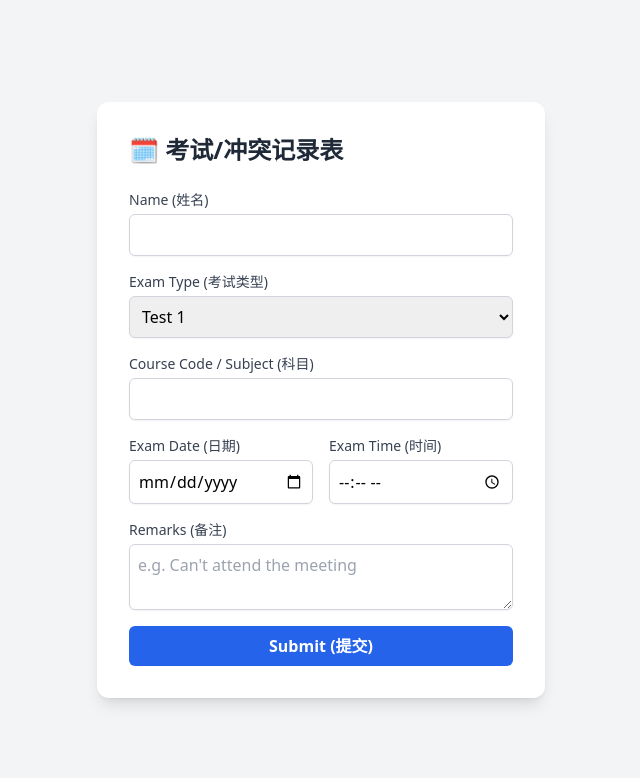
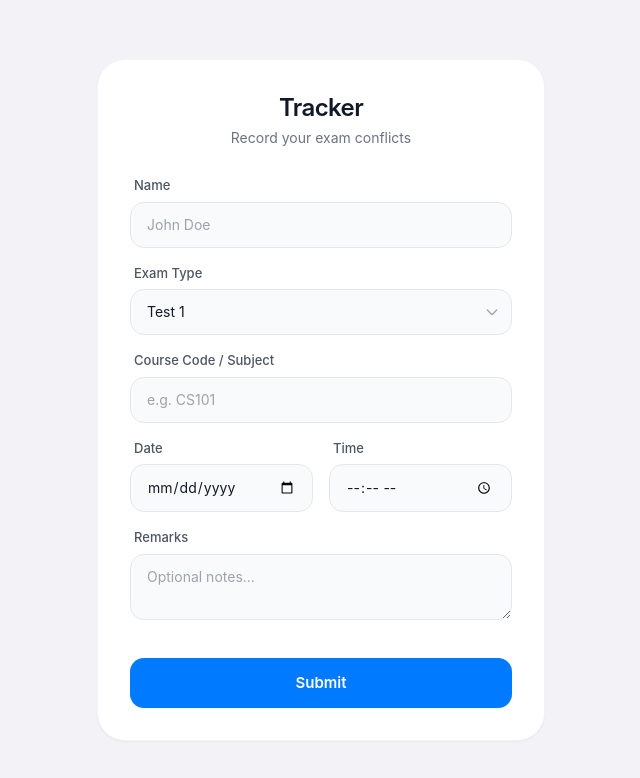
Before and after one commit to NEOZHENGAN/exam-tracker, a plain HTML site: page index.html in a window 1280 px wide. Shown: the whole page, without its empty margins (319-959 px from the left). Drawn offline with nearby package versions, Linux system fonts and the light colour scheme.

Commit message:
Update index.html

```diff
--- a/index.html
+++ b/index.html
@@ -1,67 +1,101 @@
 <!DOCTYPE html>
-<html lang="zh">
+<html lang="en">
 <head>
   <meta charset="UTF-8">
   <meta name="viewport" content="width=device-width, initial-scale=1.0">
-  <title>Meeting & Exam Conflict Tracker</title>
-  <!-- 引入 Tailwind CSS 快速排版 -->
+  <title>Conflict Tracker</title>
+  <!-- Load Tailwind CSS -->
   <script src="https://cdn.tailwindcss.com"></script>
+  <style>
+    /* iOS System Font & Smoothness */
+    body {
+      font-family: -apple-system, BlinkMacSystemFont, "SF Pro Text", "Segoe UI", Roboto, Helvetica, Arial, sans-serif;
+      background-color: #F2F2F7; /* iOS system background color */
+      -webkit-font-smoothing: antialiased;
+    }
+
+    /* Smooth transition for inputs */
+    input, select, textarea {
+      transition: all 0.2s ease;
+      outline: none;
+    }
+
+    /* iOS style focus ring */
+    input:focus, select:focus, textarea:focus {
+      border-color: #007AFF;
+      box-shadow: 0 0 0 3px rgba(0, 122, 255, 0.15);
+    }
+  </style>
 </head>
-<body class="bg-gray-100 min-h-screen flex items-center justify-center p-4">
+<body class="min-h-screen flex items-center justify-center p-4">
 
-  <div class="bg-white p-8 rounded-xl shadow-lg max-w-md w-full">
-    <h2 class="text-2xl font-bold mb-6 text-gray-800">🗓️ 考试/冲突记录表</h2>
+  <!-- iOS Card Style -->
+  <div class="bg-white p-6 sm:p-8 rounded-[28px] shadow-sm max-w-md w-full border border-gray-100">
+
+    <div class="text-center mb-7">
+      <h2 class="text-2xl font-semibold text-gray-900 tracking-tight">Tracker</h2>
+      <p class="text-sm text-gray-500 mt-1">Record your exam conflicts</p>
+    </div>
 
     <form id="trackerForm" class="space-y-4">
 
-      <div>
-        <label class="block text-sm font-medium text-gray-700">Name (姓名)</label>
-        <input type="text" id="name" required class="mt-1 block w-full rounded-md border-gray-300 shadow-sm focus:border-blue-500 focus:ring-blue-500 border p-2">
+      <div class="space-y-1.5">
+        <label class="block text-[13px] font-medium text-gray-600 ml-1">Name</label>
+        <input type="text" id="name" required class="w-full rounded-[14px] bg-gray-50 border border-gray-200 px-4 py-3 text-gray-900 focus:bg-white placeholder-gray-400 text-sm" placeholder="John Doe">
       </div>
 
-      <div>
-        <label class="block text-sm font-medium text-gray-700">Exam Type (考试类型)</label>
-        <select id="examType" required class="mt-1 block w-full rounded-md border-gray-300 shadow-sm focus:border-blue-500 focus:ring-blue-500 border p-2">
+      <div class="space-y-1.5">
+        <label class="block text-[13px] font-medium text-gray-600 ml-1">Exam Type</label>
+        <div class="relative">
+          <select id="examType" required class="appearance-none w-full rounded-[14px] bg-gray-50 border border-gray-200 px-4 py-3 text-gray-900 focus:bg-white pr-8 text-sm">
             <option value="Test 1">Test 1</option>
             <option value="Test 2">Test 2</option>
             <option value="Quiz">Quiz</option>
             <option value="Final">Final</option>
             <option value="Others/Retest....">Others/Retest</option>
           </select>
+          <!-- Custom subtle dropdown arrow -->
+          <div class="pointer-events-none absolute inset-y-0 right-0 flex items-center px-3 text-gray-400">
+            <svg class="h-4 w-4" fill="none" stroke="currentColor" viewBox="0 0 24 24"><path stroke-linecap="round" stroke-linejoin="round" stroke-width="2" d="M19 9l-7 7-7-7"></path></svg>
+          </div>
+        </div>
       </div>
 
-      <div>
-        <label class="block text-sm font-medium text-gray-700">Course Code / Subject (科目)</label>
-        <input type="text" id="courseCode" required class="mt-1 block w-full rounded-md border-gray-300 shadow-sm focus:border-blue-500 focus:ring-blue-500 border p-2">
+      <div class="space-y-1.5">
+        <label class="block text-[13px] font-medium text-gray-600 ml-1">Course Code / Subject</label>
+        <input type="text" id="courseCode" required class="w-full rounded-[14px] bg-gray-50 border border-gray-200 px-4 py-3 text-gray-900 focus:bg-white placeholder-gray-400 text-sm" placeholder="e.g. CS101">
       </div>
 
       <div class="grid grid-cols-2 gap-4">
-        <div>
-          <label class="block text-sm font-medium text-gray-700">Exam Date (日期)</label>
-          <input type="date" id="examDate" required class="mt-1 block w-full rounded-md border-gray-300 shadow-sm focus:border-blue-500 focus:ring-blue-500 border p-2">
+        <div class="space-y-1.5">
+          <label class="block text-[13px] font-medium text-gray-600 ml-1">Date</label>
+          <input type="date" id="examDate" required class="w-full rounded-[14px] bg-gray-50 border border-gray-200 px-4 py-3 text-gray-900 focus:bg-white text-sm">
         </div>
-        <div>
-          <label class="block text-sm font-medium text-gray-700">Exam Time (时间)</label>
-          <input type="time" id="examTime" required class="mt-1 block w-full rounded-md border-gray-300 shadow-sm focus:border-blue-500 focus:ring-blue-500 border p-2">
+        <div class="space-y-1.5">
+          <label class="block text-[13px] font-medium text-gray-600 ml-1">Time</label>
+          <input type="time" id="examTime" required class="w-full rounded-[14px] bg-gray-50 border border-gray-200 px-4 py-3 text-gray-900 focus:bg-white text-sm">
         </div>
       </div>
 
-      <div>
-        <label class="block text-sm font-medium text-gray-700">Remarks (备注)</label>
-        <textarea id="remarks" rows="2" class="mt-1 block w-full rounded-md border-gray-300 shadow-sm focus:border-blue-500 focus:ring-blue-500 border p-2" placeholder="e.g. Can't attend the meeting"></textarea>
+      <div class="space-y-1.5">
+        <label class="block text-[13px] font-medium text-gray-600 ml-1">Remarks</label>
+        <textarea id="remarks" rows="2" class="w-full rounded-[14px] bg-gray-50 border border-gray-200 px-4 py-3 text-gray-900 focus:bg-white placeholder-gray-400 text-sm" placeholder="Optional notes..."></textarea>
       </div>
 
-      <button type="submit" id="submitBtn" class="w-full bg-blue-600 text-white font-semibold py-2 px-4 rounded-md hover:bg-blue-700 transition duration-300">
-        Submit (提交)
+      <div class="pt-4">
+        <!-- iOS Apple Blue Button -->
+        <button type="submit" id="submitBtn" class="w-full bg-[#007AFF] text-white font-semibold py-3.5 px-4 rounded-[14px] hover:bg-blue-600 active:bg-blue-700 active:scale-[0.98] transition-all duration-200 shadow-sm text-[15px]">
+          Submit
         </button>
+      </div>
 
-      <p id="statusMsg" class="text-center text-sm font-medium mt-2 hidden"></p>
+      <p id="statusMsg" class="text-center text-[13px] font-medium mt-4 hidden"></p>
     </form>
   </div>
 
   <script>
-    // ⚠️ 替换成你部署出来的 Web App URL ⚠️
-    const WEB_APP_URL = 'https://script.google.com/macros/s/AKfycbx9nZ5Pa2qa5HJQlMiiceVAb_FNW---0nvs-Ed-NvdJhLMXkv2H9UBGr5lBCcUUOCGh/exec';
+    // ⚠️ DO NOT remove the single quotes! Replace with your actual URL.
+    const WEB_APP_URL = 'https://script.google.com/macros/s/AKfycbwMpvE9lgcHoOYf06Nt4e4Fs_1lqAyTVWNUGmm0MtqqUZDAz727S25tAh0L01V4o9iCGQ/exec';
 
     document.getElementById('trackerForm').addEventListener('submit', async function(e) {
       e.preventDefault();
@@ -71,6 +105,7 @@
 
       btn.innerText = 'Submitting...';
       btn.disabled = true;
+      btn.classList.add('opacity-60');
       statusMsg.classList.add('hidden');
 
       const data = {
@@ -83,25 +118,26 @@
       };
 
       try {
-        // 使用 text/plain 避免 CORS preflight 报错
         await fetch(WEB_APP_URL, {
           method: 'POST',
           headers: { 'Content-Type': 'text/plain;charset=utf-8' },
           body: JSON.stringify(data)
         });
 
-        // 成功后的 UI 更新
-        statusMsg.innerText = '✅ 提交成功！';
-        statusMsg.classList.remove('hidden', 'text-red-600');
+        // Pure English success message
+        statusMsg.innerText = 'Success! Your record has been saved.';
+        statusMsg.classList.remove('hidden', 'text-red-500');
         statusMsg.classList.add('text-green-600');
         document.getElementById('trackerForm').reset();
       } catch (error) {
-        statusMsg.innerText = '❌ 提交失败，请重试。';
+        // Pure English error message
+        statusMsg.innerText = 'Error saving record. Please try again.';
         statusMsg.classList.remove('hidden', 'text-green-600');
-        statusMsg.classList.add('text-red-600');
+        statusMsg.classList.add('text-red-500');
       } finally {
-        btn.innerText = 'Submit (提交)';
+        btn.innerText = 'Submit';
         btn.disabled = false;
+        btn.classList.remove('opacity-60');
       }
     });
   </script>
```
Lines whose indentation alone changed are shown as unchanged.
